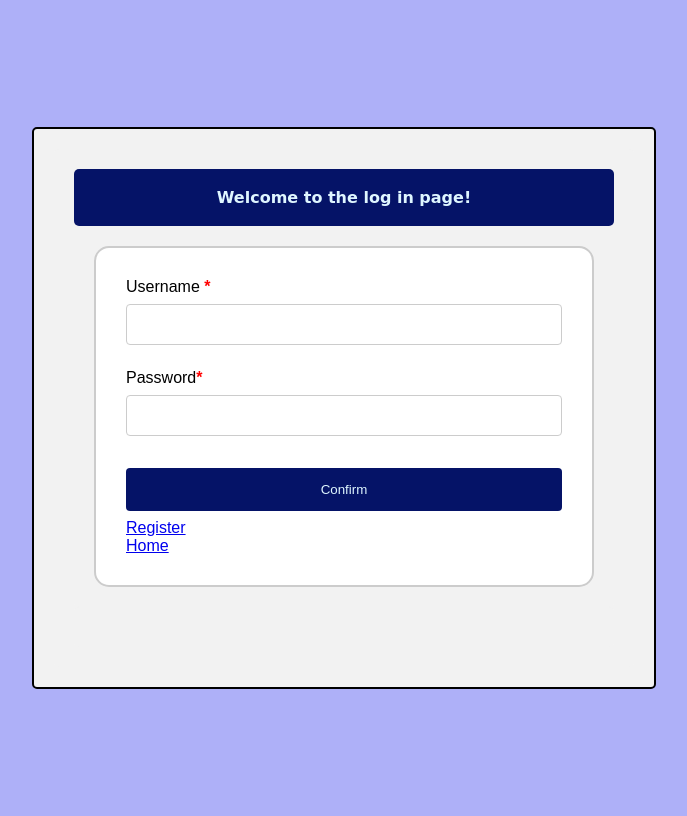
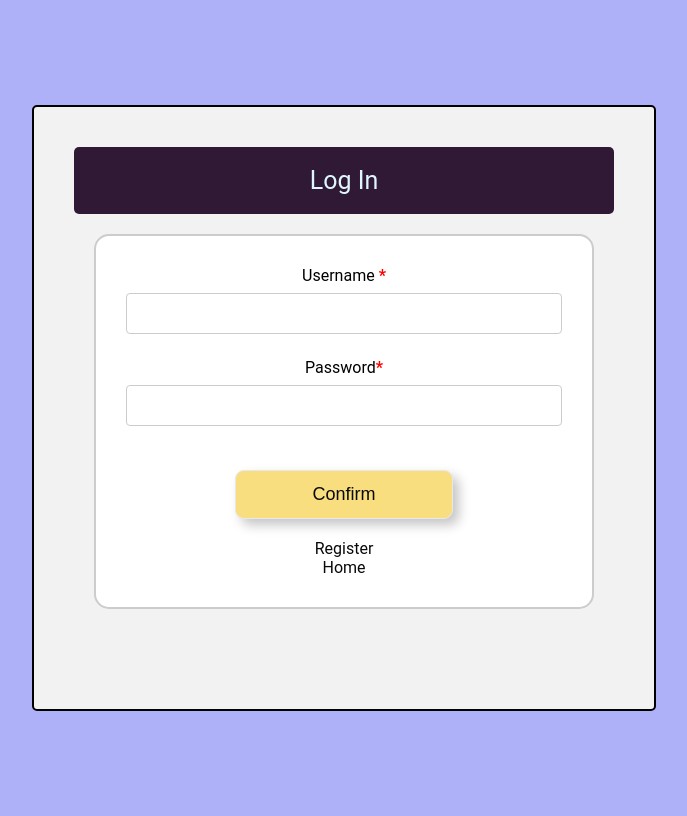
Before and after one commit to masha4321/SuperDuperBank, a PHP site: page /log_in.php in a window 1280 px wide. Shown: the whole page, without its empty margins (296-983 px from the left). Run offline with PHP 8.4, Linux system fonts and the light colour scheme.

Commit message:
CSS Styling

```diff
--- a/Final Projct version 0.9/CSS/index.css
+++ b/Final Projct version 0.9/CSS/index.css
@@ -1,4 +1,5 @@
 body {
+  font-family: 'Roboto', sans-serif;
   background: #aeb0f8;
   display: flex;
   height: 100vh;
@@ -25,7 +26,7 @@ h2 {
 }
 
 * {
-  font-family: sans-serif;
+  /*font-family: sans-serif;*/
   box-sizing: border-box;
 }
 
@@ -44,20 +45,33 @@ h2 {
 }
 
 .submit {
-  width: 100%;
+  /*width: 100%;
   background-color: #051367;
   color: #dff6ff;
   padding: 14px 20px;
   margin: 8px 0;
   border: none;
-  border-radius: 4px;
+  border-radius: 4px;*/
   cursor: pointer;
+  color: #090909;
+  padding: 0.7em 1.7em;
+  font-size: 18px;
+  border-radius: 0.5em;
+  background: rgb(248,222,126);
+  border: 1px solid #e8e8e8;
+  transition: all .3s;
+  box-shadow: 6px 6px 12px #c5c5c5,
+              -6px -6px 12px #ffffff;
+  width: 50%;
+  margin: 20px;
+  text-align: center;
 }
 
 div {
   border-radius: 5px;
   background-color: #f2f2f2;
   padding: 20px;
+  text-align: center;
 }
 .error-msg {
   margin-top: 4px;
@@ -65,15 +79,50 @@ div {
   font-weight: bold;
 }
 .success {
-  background: #051367;
+  background: #301934;
   padding: 19px;
   text-align: center;
-  font-size: 16px;
-  font-weight: bold;
+  font-size: 25px;
+  /*font-weight: bold;*/
   color: #dff6ff;
-  font-family: cursive;
+  /*font-family: cursive;*/
 }
 
-a:hover {
+/*a:hover {
   color: coral;
+}*/
+button {
+  color: #090909;
+  padding: 0.7em 1.7em;
+  font-size: 18px;
+  border-radius: 0.5em;
+  background: rgb(248,222,126);
+  border: 1px solid #e8e8e8;
+  transition: all .3s;
+  box-shadow: 6px 6px 12px #c5c5c5,
+              -6px -6px 12px #ffffff;
+  width: 50%;
+  margin: 20px;
+ }
+
+ button:hover {
+  border: 1px solid white;
+ }
+
+ button:active {
+  box-shadow: 4px 4px 12px #c5c5c5,
+              -4px -4px 12px #ffffff;
+ }
+
+ a{
+   text-decoration: none;
+   padding: 10px;
+ }
+
+ a:link{
+  color: #090909;
+ }
+
+ a:visited {
+  color: #090909;
 }
--- a/Final Projct version 0.9/log_in.php
+++ b/Final Projct version 0.9/log_in.php
@@ -116,7 +116,7 @@ function InsertValue()
 <body>
     <div class="container">
         <div class="maindiv">
-            <div class="success">Welcome to the log in page!</div>
+            <div class="success">Log In</div>
             <div class="col-6">
 
                 <?php //echo $error_log['success'];
@@ -131,7 +131,7 @@ function InsertValue()
                     <input type="password" class="input-div-nn" id="pwd" name="pwd" value="<?php echo $pwd; ?>">
                     <p class="error-msg"><?php echo $error_log['pwd']; ?></p>
 
-                    <input type="submit" class="submit" value="Confirm">
+                    <input type="submit" class="submit" value="Confirm"><br>
 
                     <a href="register.php" class="href">Register</a>
                     <br>
```
Also changed, not shown: Final Projct version 0.9/index.php (+11 -6 lines), Final Projct version 0.9/images/bank_wallpaper.jpg (added).
